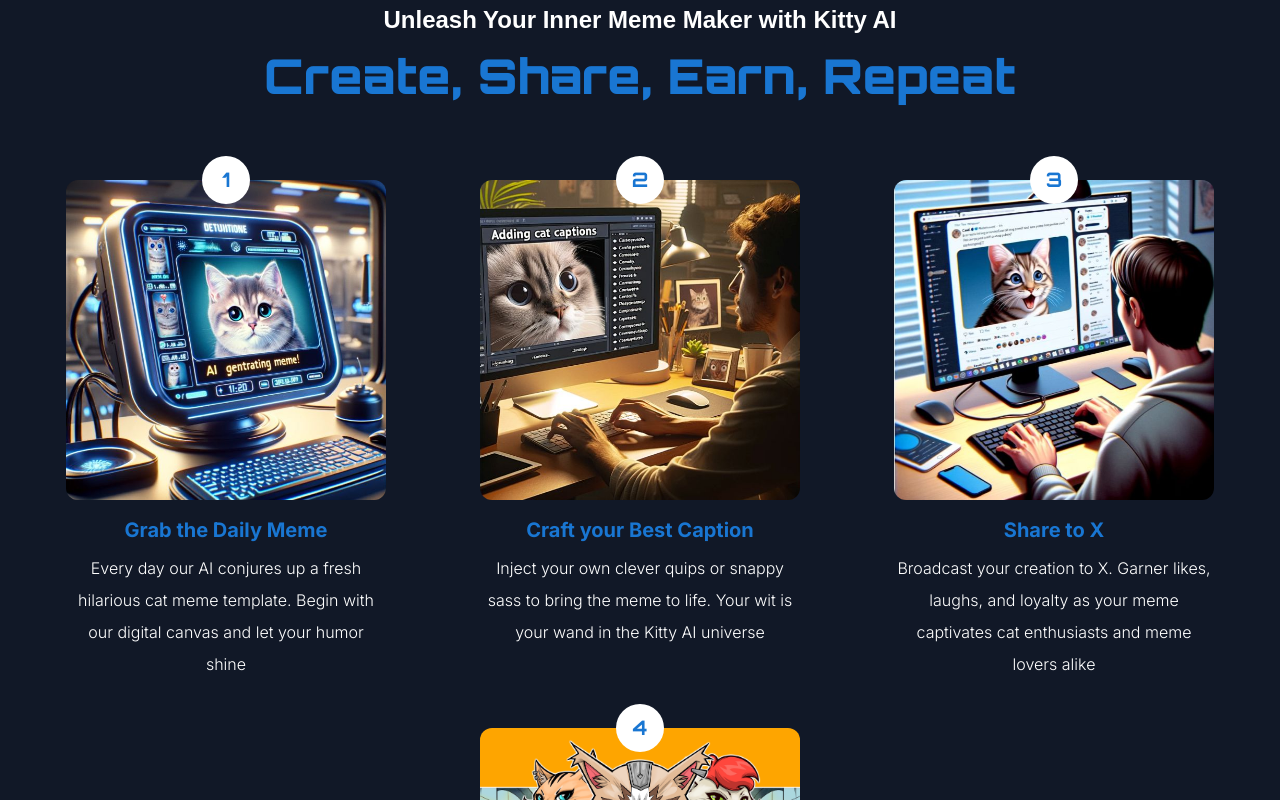
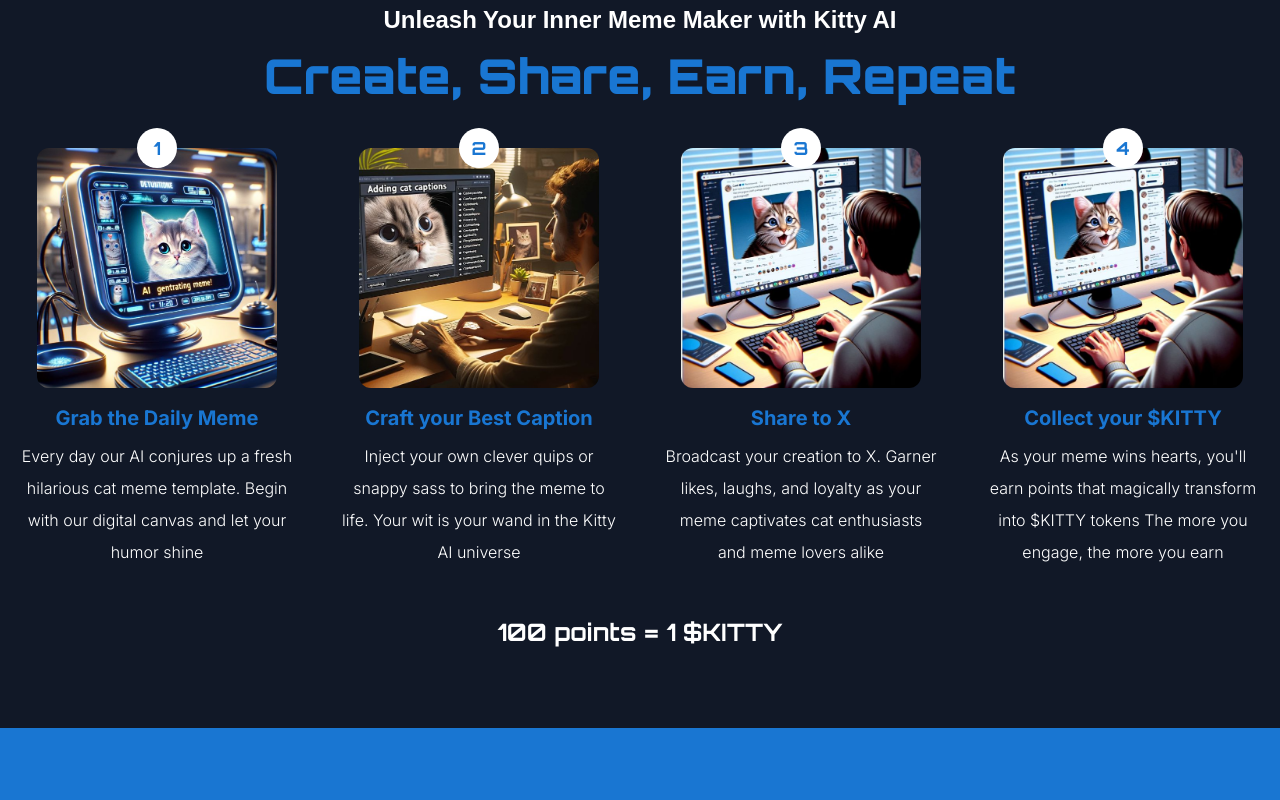
Before and after one commit to trust0212-fantohm/kitty-ai, a Next.js app: page / in a window 1280 px wide. Shown: the part 1180-1980 px from the top of the page. Built offline with nearby package versions, Linux system fonts and the light colour scheme; a web font is replaced by a local one.

Commit message:
updated how it works section

```diff
--- a/src/components/pages/HowItWorksSection.tsx
+++ b/src/components/pages/HowItWorksSection.tsx
@@ -6,7 +6,6 @@
 import KittyStepImage2 from '@/assets/images/kittyai-step2.png'
 import KittyStepImage3 from '@/assets/images/kittyai-step3.png'
 import KittyStepImage4 from '@/assets/images/kittyai-step4.jpg'
-import { fadeInMotion, fadeLeftMotion } from '@/config/motion'
 
 interface Props {
   className?: string
@@ -31,12 +30,18 @@
     description:
       'Broadcast your creation to X. Garner likes, laughs, and loyalty as your meme captivates cat enthusiasts and meme lovers alike',
   },
+  {
+    image: KittyStepImage3,
+    title: 'Collect your $KITTY',
+    description:
+      "As your meme wins hearts, you'll earn points that magically transform into $KITTY tokens The more you engage, the more you earn",
+  },
 ]
 
 const HowItWorksSection: React.FC<Props> = ({ className }) => {
   return (
     <motion.section id='howItWorks' className={cx('bg-gray-900', className)}>
-      <div className='container space-y-20 py-20 md:space-y-12 md:py-12'>
+      <div className='container space-y-12 py-20 md:space-y-8 md:py-12'>
         <motion.div
           className='space-y-4 md:space-y-2'
           initial='hidden'
@@ -88,7 +93,7 @@
           </motion.h2>
         </motion.div>
         <motion.div
-          className='flex flex-wrap justify-evenly gap-12'
+          className='grid grid-cols-4 gap-12 md:grid-cols-2 xs:grid-cols-1'
           initial='hidden'
           whileInView='visible'
           viewport={{ amount: 0.2, once: true }}
@@ -105,7 +110,7 @@
         >
           {steps.map((step, i) => (
             <motion.div
-              className='relative flex w-80 flex-col items-center '
+              className='relative flex flex-col items-center '
               key={i}
               variants={{
                 hidden: {
@@ -118,14 +123,14 @@
                 },
               }}
             >
-              <p className='absolute left-1/2 flex h-12 w-12 -translate-x-1/2 -translate-y-1/2 items-center justify-center rounded-full bg-white text-xl font-bold text-primary'>
+              <p className='absolute left-1/2 flex h-10 w-10 -translate-x-1/2 -translate-y-1/2 items-center justify-center rounded-full bg-white text-lg font-bold text-primary'>
                 {i + 1}
               </p>
               <Image
                 src={step.image}
                 alt={`Step Image ${i}`}
-                width={320}
-                height={320}
+                width={240}
+                height={240}
                 className='aspect-square rounded-xl object-cover'
               />
               <p
@@ -146,7 +151,7 @@
               </p>
             </motion.div>
           ))}
-          <motion.div
+          {/* <motion.div
             className='relative flex w-80 flex-col justify-center'
             variants={{
               hidden: {
@@ -192,8 +197,9 @@
             <p className='mt-12 text-center text-2xl font-bold'>
               100 points = 1 $KITTY
             </p>
-          </motion.div>
+          </motion.div> */}
         </motion.div>
+        <p className='text-center text-2xl font-bold'>100 points = 1 $KITTY</p>
       </div>
     </motion.section>
   )
```
